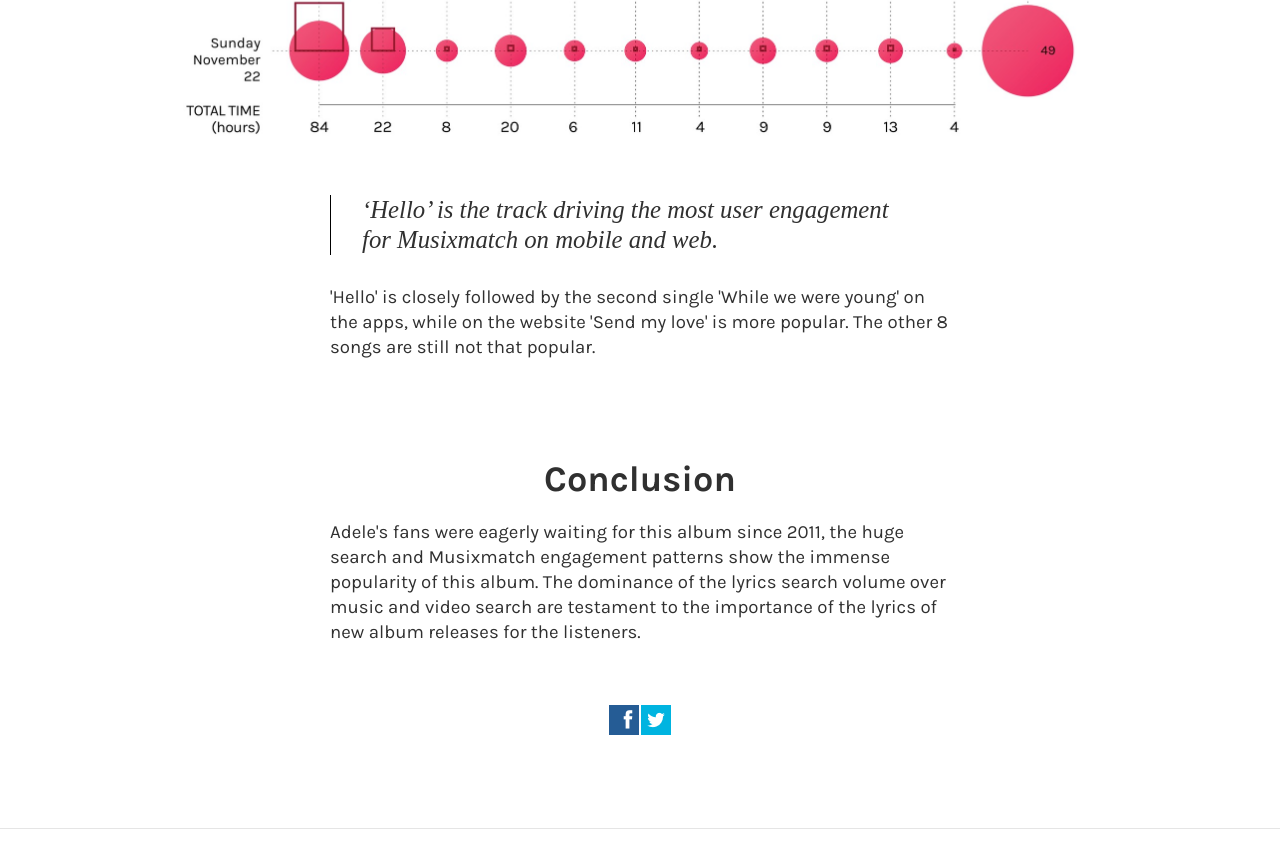
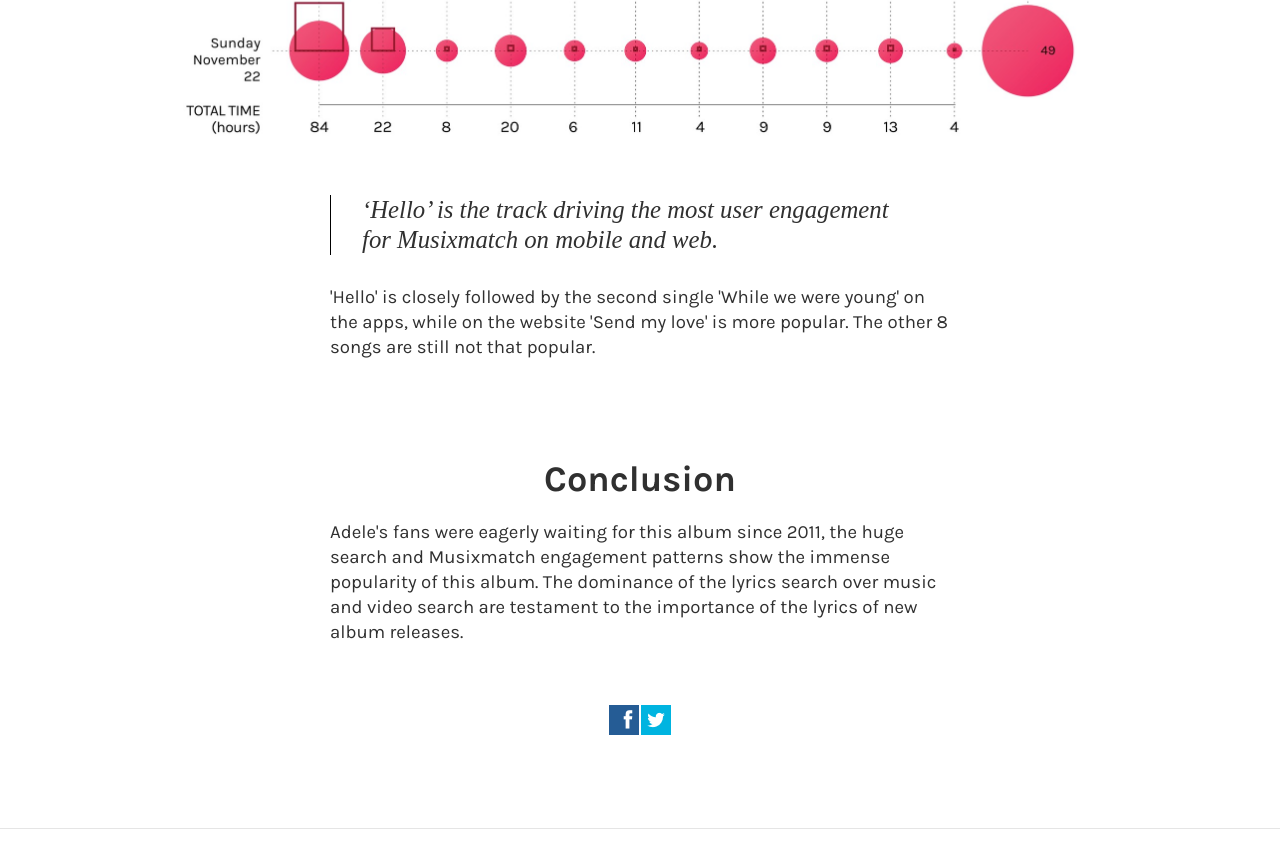
Before and after one commit to MusixmatchHacks/adele_25_weekend, a plain HTML site: page index.html in a window 1280 px wide. Shown: the part 5036-5884 px from the top of the page. Drawn offline with Linux system fonts and the light colour scheme.

Commit message:
updated conclusion and sub title

```diff
--- a/index.html
+++ b/index.html
@@ -116,8 +116,8 @@
         <h1 class=heading>
           <span>Conclusion</span>
         </h1>
-        <p class=heading_describe>Adele's fans were eagerly waiting for this album since 2011, the huge search and Musixmatch engagement patterns show the immense popularity of this album.
-          The dominance of the lyrics search volume over music and video search are testament to the importance of the lyrics of new album releases for the listeners. </p>
+        <p class=heading_describe>Adele's fans were eagerly waiting for this album since 2011, the huge search and Musixmatch engagement patterns show the immense popularity of this album. The dominance of the lyrics search over music and video search are testament to the
+          importance of the lyrics of new album releases. </p>
       </section>
       <section class=social>
         <div class="ssk-sm ssk-group ssk-count" data-url="http://lab.musixmatch.com/adele_25_weekend/" data-text="" data-via=Musixmatch>
```
